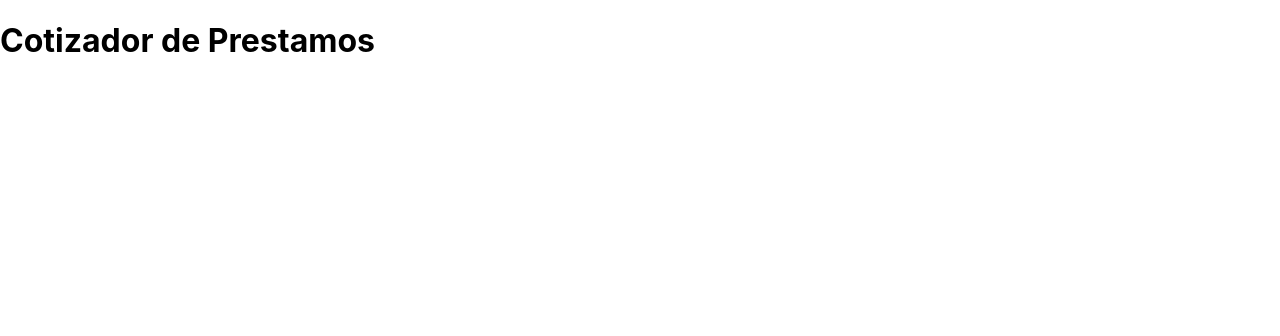
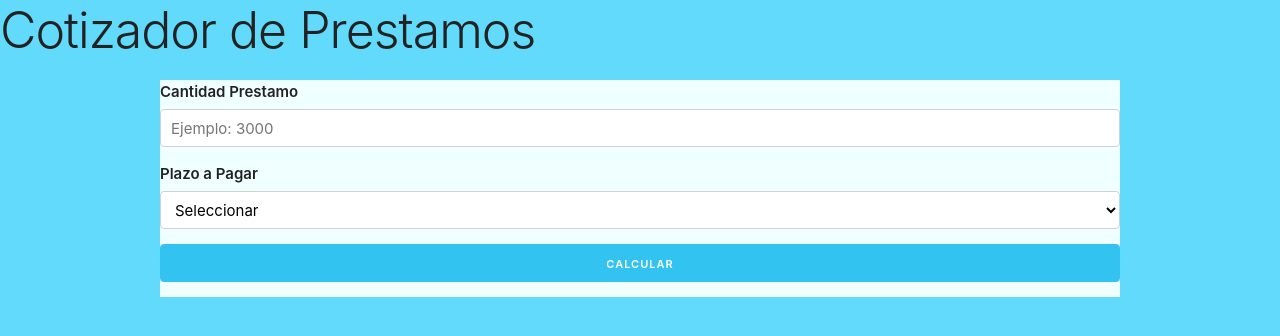
Before and after one commit to JhonTrujillo/prestamo, a React (Create React App) app: page / in a window 1280 px wide. Shown: the top 336 px of the page. Built offline with nearby package versions, Linux system fonts and the light colour scheme.

Commit message:
Feat: Formulario

```diff
--- a/public/index.html
+++ b/public/index.html
@@ -3,6 +3,10 @@
   <head>
     <meta charset="utf-8" />
     <link rel="icon" href="%PUBLIC_URL%/favicon.ico" />
+
+    <link rel="stylesheet" href="https://cdnjs.cloudflare.com/ajax/libs/normalize/8.0.1/normalize.min.css" integrity="sha512-NhSC1YmyruXifcj/KFRWoC561YpHpc5Jtzgvbuzx5VozKpWvQ+4nXhPdFgmx8xqexRcpAglTj9sIBWINXa8x5w==" crossorigin="anonymous" referrerpolicy="no-referrer" />
+    <link rel="stylesheet" href="https://cdnjs.cloudflare.com/ajax/libs/skeleton/2.0.4/skeleton.min.css" integrity="sha512-EZLkOqwILORob+p0BXZc+Vm3RgJBOe1Iq/0fiI7r/wJgzOFZMlsqTa29UEl6v6U6gsV4uIpsNZoV32YZqrCRCQ==" crossorigin="anonymous" referrerpolicy="no-referrer" />
+
     <meta name="viewport" content="width=device-width, initial-scale=1" />
     <meta name="theme-color" content="#000000" />
     <meta
@@ -10,6 +14,7 @@
       content="Web site created using create-react-app"
     />
     <link rel="apple-touch-icon" href="%PUBLIC_URL%/logo192.png" />
+
     <!--
       manifest.json provides metadata used when your web app is installed on a
       user's mobile device or desktop. See https://developers.google.com/web/fundamentals/web-app-manifest/
@@ -24,7 +29,7 @@
       work correctly both with client-side routing and a non-root public URL.
       Learn how to configure a non-root public URL by running `npm run build`.
     -->
-    <title>React App</title>
+    <title>Prestamos React</title>
   </head>
   <body>
     <noscript>You need to enable JavaScript to run this app.</noscript>
--- a/src/App.css
+++ b/src/App.css
@@ -1,4 +1,4 @@
-.App {
+/* .App {
   text-align: center;
 }
 
@@ -35,4 +35,12 @@
   to {
     transform: rotate(360deg);
   }
+} */
+
+body{
+  background-color:#61dafb;
 }
+
+.container{
+  background-color: azure;
+}
--- a/src/App.js
+++ b/src/App.js
@@ -1,7 +1,8 @@
 // import logo from './logo.svg';
-// import './App.css';
+import './App.css';
 import React, { Fragment} from "react";
 import Header from "./componentes/Header";
+import Formulario from "./componentes/Formulario";
 
 function App() {
   return (
@@ -10,6 +11,10 @@ function App() {
         <Header
           titulo="Cotizador de Prestamos"
         />
+
+        <div className="container">
+          <Formulario />
+        </div>
     </Fragment>
 );
 }
--- a/src/componentes/Formulario.js
+++ b/src/componentes/Formulario.js
@@ -0,0 +1,37 @@
+import React from 'react'
+const  Formulario = () => {
+    return (
+<fornm>
+    <div className='row'>
+        <div>
+            <label>Cantidad Prestamo</label>
+            <input
+                className='u-full-width'
+                type='number'
+                placeholder='Ejemplo: 3000'
+            />
+        </div>
+        <div>
+            <label>Plazo a Pagar</label>
+            <select className='u-full-width'>
+                <option value="">Seleccionar</option>
+                <option value="3">3 Meses</option>
+                <option value="6">6 Meses</option>
+                <option value="12">12 Meses</option>
+                <option value="24">24 Meses</option>
+            </select>
+        </div>
+        <div>
+            <input
+                type='submit'
+                value='calcular'
+                className='button-primary u-full-width'
+            />
+        </div>
+    </div>
+</fornm>
+
+      );
+}
+
+export default Formulario;
--- a/src/index.css
+++ b/src/index.css
@@ -11,3 +11,7 @@ code {
   font-family: source-code-pro, Menlo, Monaco, Consolas, 'Courier New',
     monospace;
 }
+
+#body{
+  background-color: aqua;
+}
```
